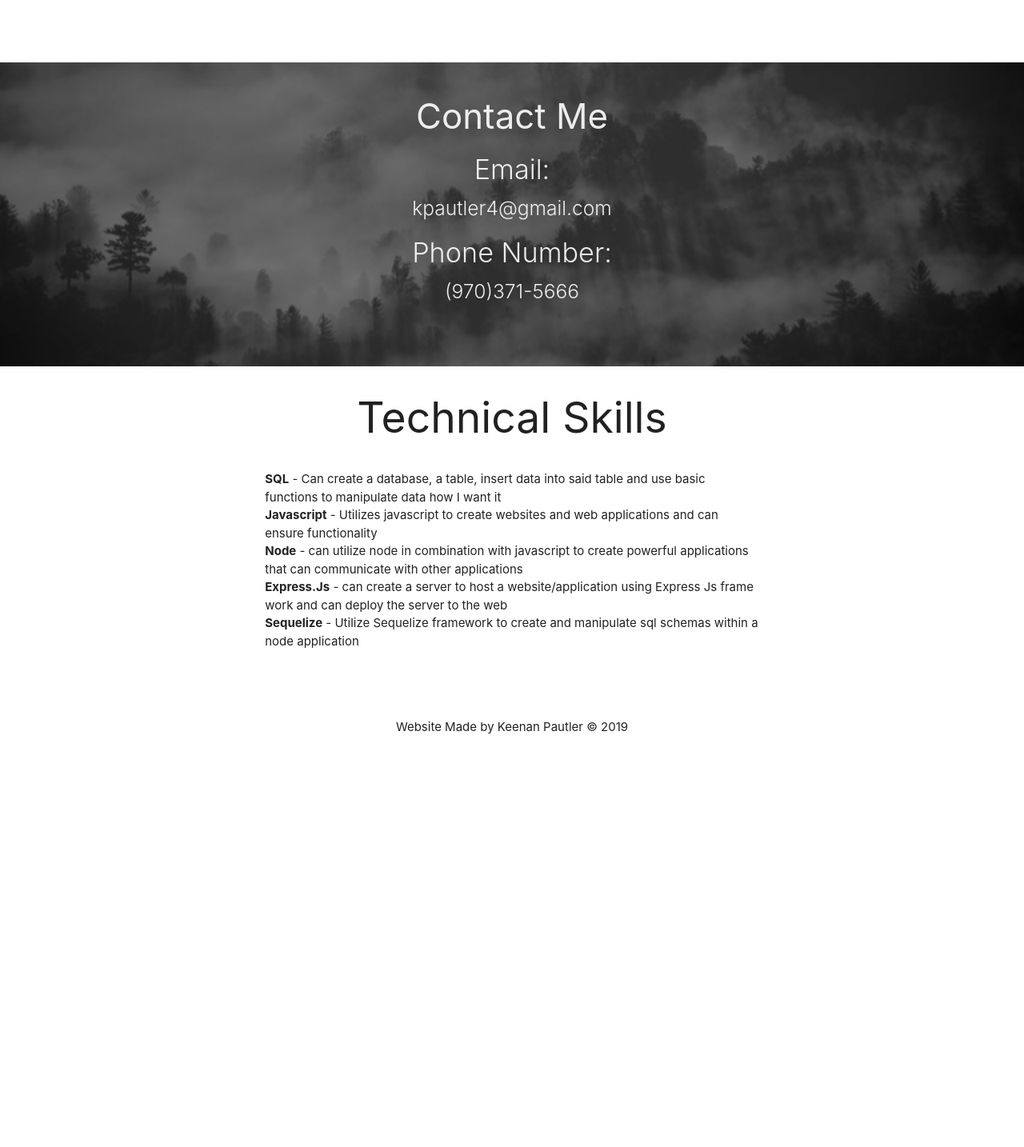
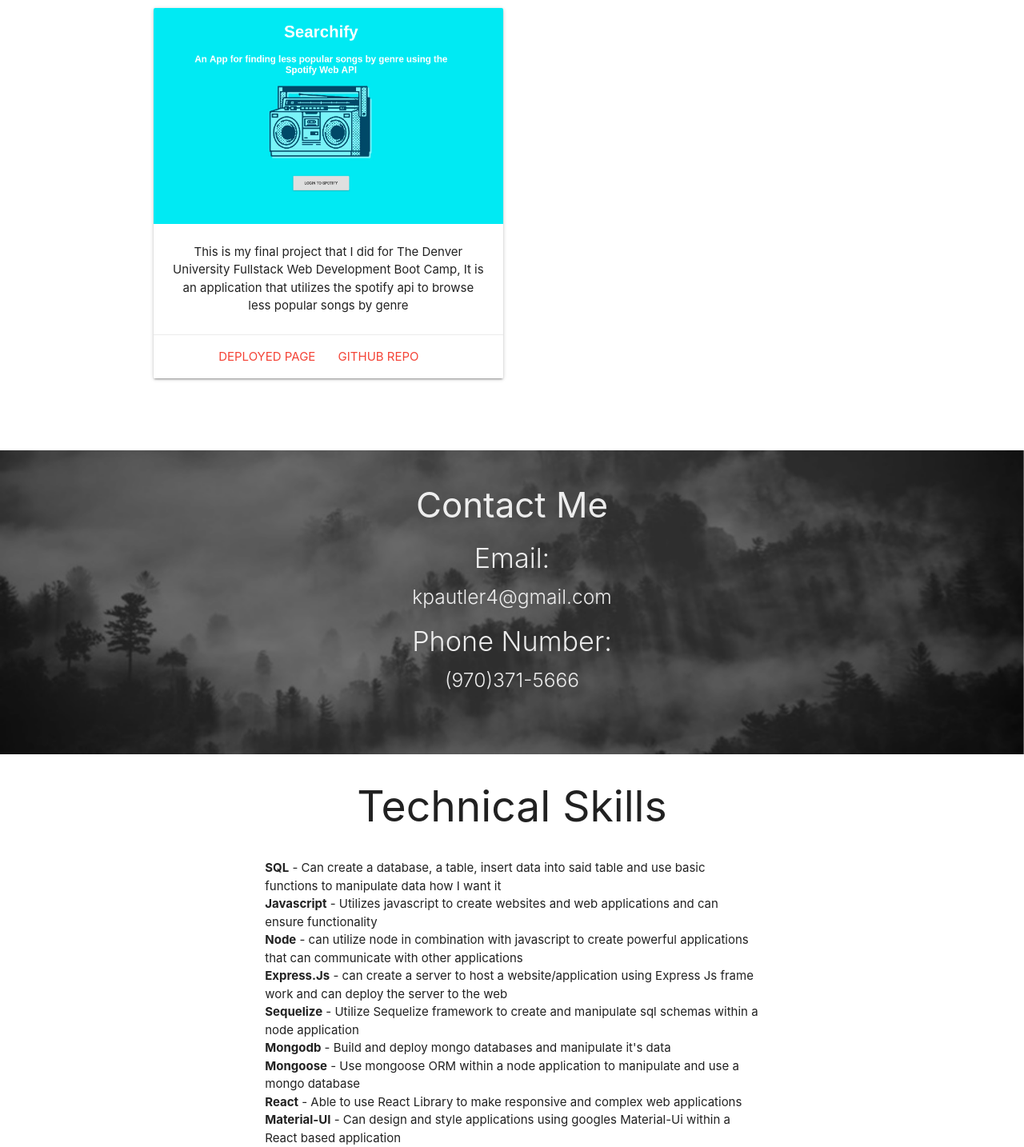
Before and after one commit to kepa4/kepa4.github.io, a plain HTML site: page index.html in a window 1280 px wide. Shown: the part 1366-2800 px from the top of the page at 80% size. Before the commit the page ends 2337 px from the top, so only its background shows below. Drawn offline with nearby package versions, Linux system fonts and the light colour scheme; some icons are missing.

Commit message:
Update portfolio

```diff
--- a/index.html
+++ b/index.html
@@ -36,6 +36,7 @@
             >
             <a
               href="https://drive.google.com/open?id=1O0IdaE6pMk7tEdkmofoSma3s8LvbpK2V"
+              target="_blank"
               class="btn-large waves-effect waves-light red lighten-1"
               >Resume</a
             >
@@ -172,6 +173,34 @@
                     </div>
                   </div>
                 </div>
+                <div class="col m6">
+                  <div class="card">
+                    <div class="card-image">
+                      <img src="assets/pictures/searchify.png" />
+                    </div>
+                    <div class="card-content">
+                      <p>
+                        This is my final project that I did for The Denver University Fullstack Web Development
+                        Boot Camp, It is an application that utilizes the spotify api to browse less popular
+                        songs by genre
+                      </p>
+                    </div>
+                    <div class="card-action">
+                      <a
+                        class="red-text"
+                        href="https://searchify-spotify.herokuapp.com/"
+                        target="_blank"
+                        >Deployed Page</a
+                      >
+                      <a
+                        class="red-text"
+                        href="https://github.com/kepa4/searchify"
+                        target="_blank"
+                        >GitHub Repo</a
+                      >
+                    </div>
+                  </div>
+                </div>
               </div>
             </div>
           </div>
@@ -233,6 +262,18 @@
               <b>Sequelize</b> - Utilize Sequelize framework to create and
               manipulate sql schemas within a node application
             </li>
+            <li>
+              <b>Mongodb</b> - Build and deploy mongo databases and manipulate it's data
+            </li>
+            <li>
+              <b>Mongoose</b> - Use mongoose ORM within a node application to manipulate and use a mongo database
+            </li>
+            <li>
+              <b>React</b> - Able to use React Library to make responsive and complex web applications
+            </li>
+            <li>
+              <b>Material-UI</b> - Can design and style applications using googles Material-Ui within a React based application
+            </li>
           </ul>
         </div>
       </div>
```
Also changed, not shown: assets/pictures/searchify.png (added).
